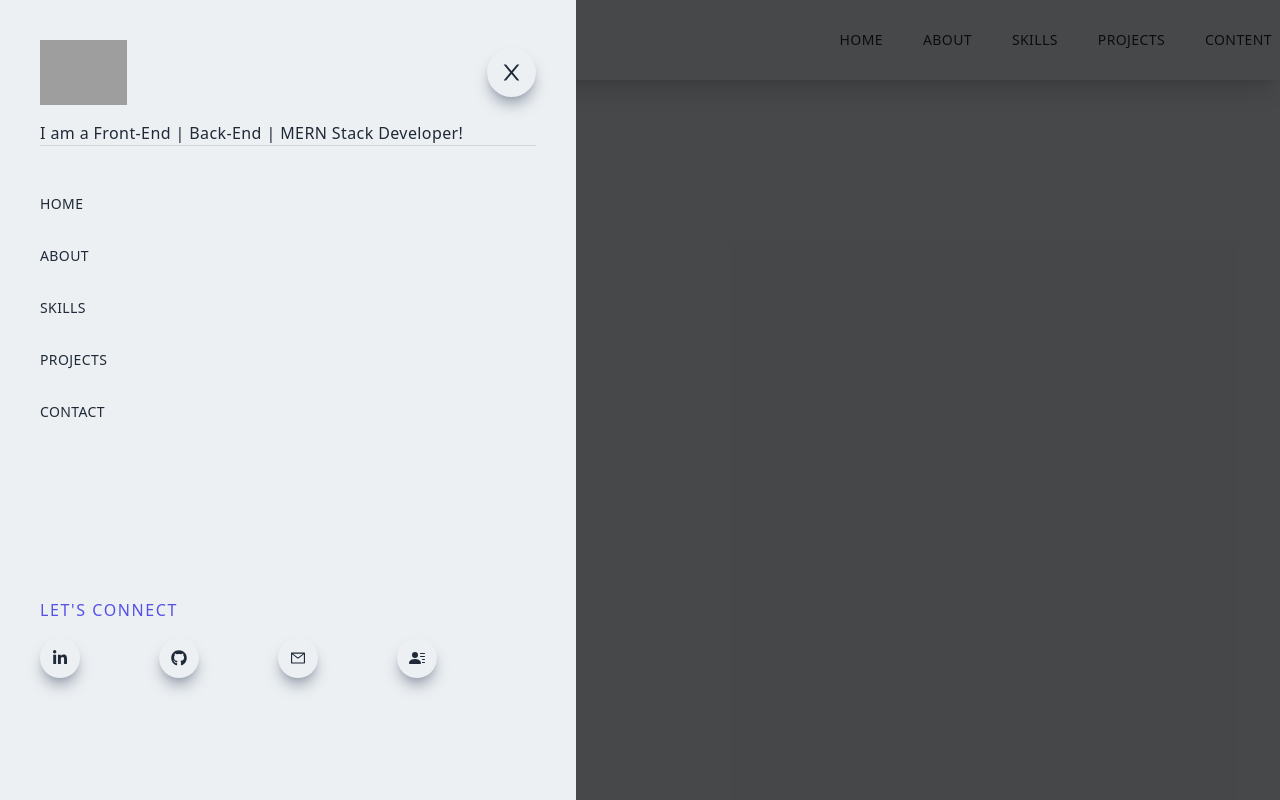
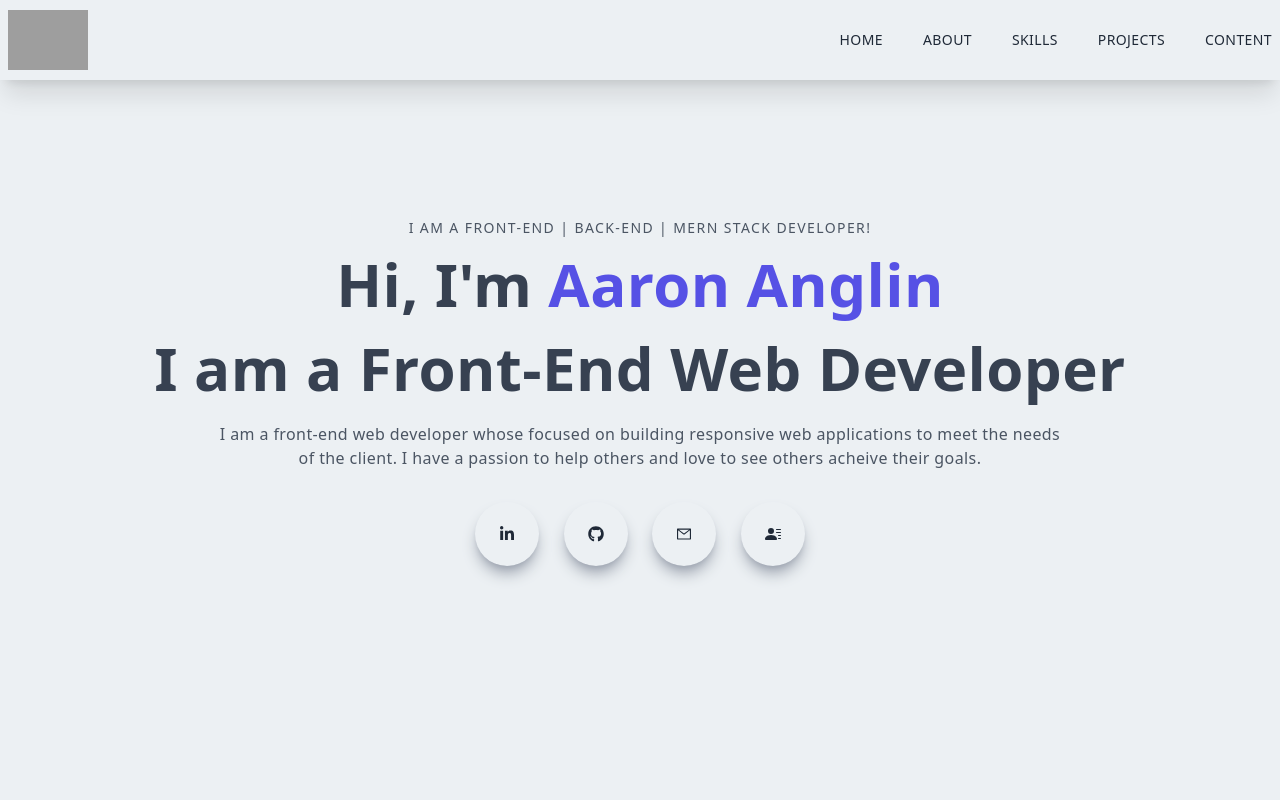
Before and after one commit to aanglin/next_portfolio, a Next.js app: page / in a window 1280 px wide. Built offline with nearby package versions, Linux system fonts and the light colour scheme; grey boxes are pictures that could not be loaded.

Commit message:
finished navbar and main

```diff
--- /dev/null
+++ b/components/Main.js
@@ -0,0 +1,41 @@
+import React from "react";
+import { AiOutlineMail } from "react-icons/ai";
+import { BsFillPersonLinesFill } from "react-icons/bs";
+import { FaGithub, FaLinkedinIn } from "react-icons/fa";
+
+const Main = () => {
+  return (
+    <div className="w-full h-screen text-center">
+      <div className="max-w-[1240px] w-full h-full mx-auto p-2 flex justify-center items-center">
+        <div>
+          <p className="uppercase text-sm tracking-widest text-gray-600">
+            I am a Front-End | Back-End | MERN Stack Developer!
+          </p>
+          <h1 className="py-4 text-gray-700">
+            Hi, I'm <span className="text-[#5651e5]"> Aaron Anglin</span>
+          </h1>
+          <h1 className="py-2 text-gray-700"> I am a Front-End Web Developer </h1>
+          <p className="py-4 text-gray-600 max-w-[70%] m-auto">
+            I am a front-end web developer whose focused on building responsive web applications
+            to meet the needs of the client. I have a passion to help others and love to see others acheive their goals.
+          </p>
+          <div className="flex items-center justify-between max-w-[330px] m-auto py-4">
+            <div className="rounded-full shadow-lg shadow-gray-400 p-6 cursor-pointer hover:scale-110 ease-in duration-300">
+                <FaLinkedinIn />
+            </div>
+            <div className="rounded-full shadow-lg shadow-gray-400 p-6 cursor-pointer hover:scale-110 ease-in duration-300">
+                <FaGithub />
+            </div><div className="rounded-full shadow-lg shadow-gray-400 p-6 cursor-pointer hover:scale-110 ease-in duration-300">
+                <AiOutlineMail />
+            </div><div className="rounded-full shadow-lg shadow-gray-400 p-6 cursor-pointer hover:scale-110 ease-in duration-300">
+                <BsFillPersonLinesFill />
+            </div>
+
+          </div>
+        </div>
+      </div>
+    </div>
+  );
+};
+
+export default Main;
--- a/components/Navbar.js
+++ b/components/Navbar.js
@@ -1,4 +1,4 @@
-import React from "react";
+import React, {useState} from "react";
 import Image from "next/image";
 import Link from "next/link";
 import { AiOutlineClose, AiOutlineMail, AiOutlineMenu } from "react-icons/ai";
@@ -6,6 +6,11 @@
 import {BsFillPersonLinesFill} from "react-icons/bs"
 
 const Navbar = () => {
+    const [nav, setNav] = useState(false)
+
+    const handleNav = () => {
+        setNav(!nav)
+    }
   return (
     <div className="fixed w-full h-20 shadow-xl z-[100]">
       <div className="flex justify-between items-center w-full h-full px-2 2xl:px-16">
@@ -32,13 +37,14 @@
               </li>
             </Link>
           </ul>
-          <div className="md:hidden">
+          <div onClick={handleNav} className="md:hidden">
             <AiOutlineMenu size={25} />
           </div>
         </div>
       </div>
-      <div className="fixed left-0 top-0 w-full h-screen bg-black/70">
-        <div className="fixed left-0 top-0 w-[75%] sm:w-[60%] md:w-[45%] h-screen bg-[#ecf0f3] p-10 ease-in duration-500 ">
+      <div className={nav ? "md:hidden fixed left-0 top-0 w-full h-screen bg-black/90" : ''}>
+        <div className={nav ? "fixed left-0 top-0 w-[75%] sm:w-[60%] md:w-[45%] h-screen bg-[#ecf0f3] p-10 ease-in duration-500 " :
+        "fixed left-[-100%] top-0 p-10 ease-in duration-500 "}>
           <div>
             <div className="flex w-full items-center justify-between">
               <Image
@@ -47,8 +53,8 @@
                 height="35"
                 alt="/"
               />
-              <div className="rounded-full shadow-lg shadow-gray-400 p-3 cursor-pointer">
-                <AiOutlineClose size={25} />
+              <div onClick={handleNav}className=" rounded-full shadow-lg shadow-gray-400 p-3 cursor-pointer">
+                <AiOutlineClose  />
               </div>
             </div>
             <div className="border-b border-gray-300 my-4">
--- a/pages/index.js
+++ b/pages/index.js
@@ -1,6 +1,7 @@
 import Head from "next/head";
 import Image from "next/image";
 import Navbar from "../components/Navbar";
+import Main from "../components/Main";
 
 export default function Home() {
   return (
@@ -11,6 +12,7 @@
         <link rel="icon" href="/favicon.ico" />
       </Head>
       <Navbar />
+      <Main />
     </div>
   );
 }
```
